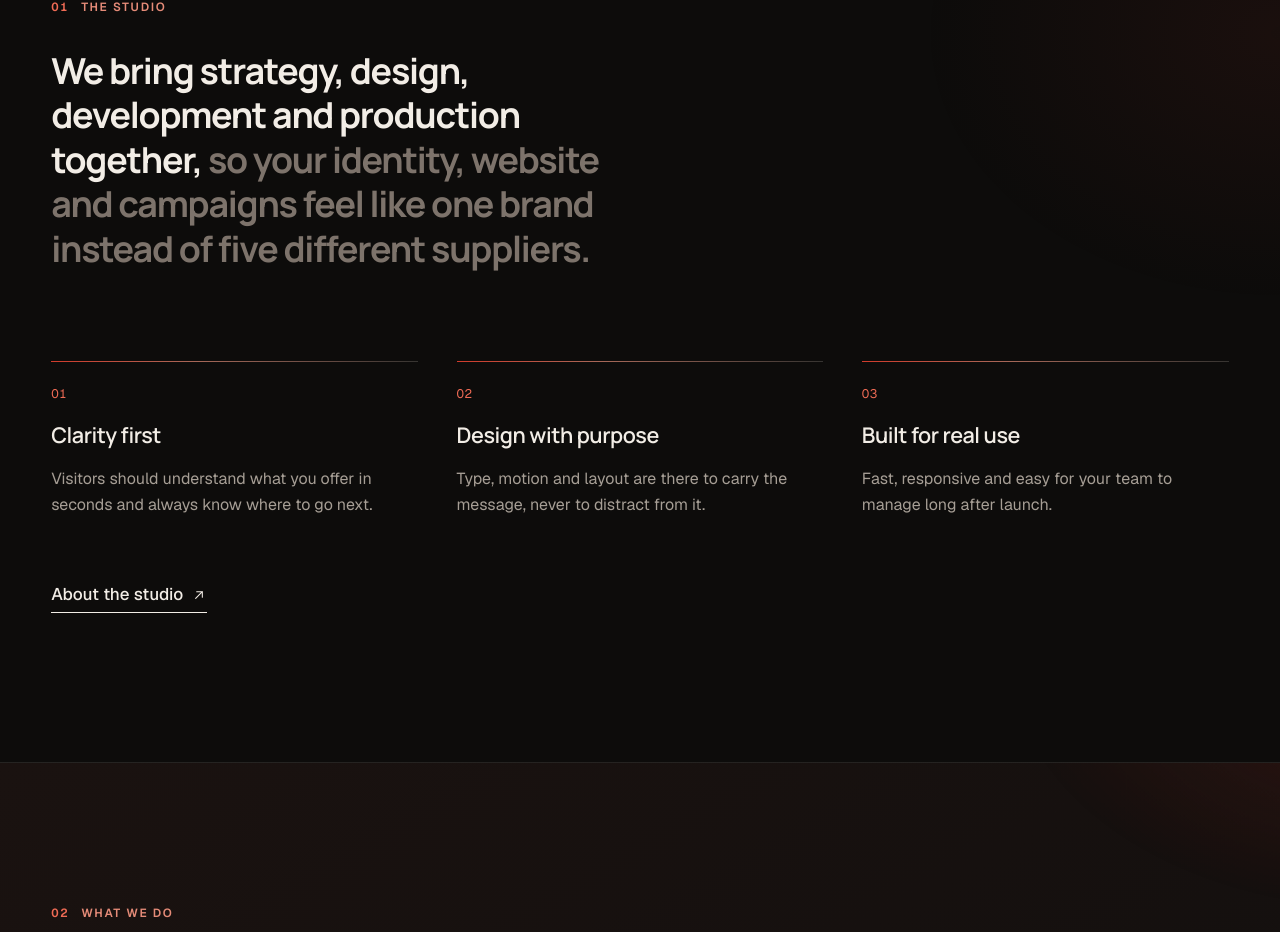
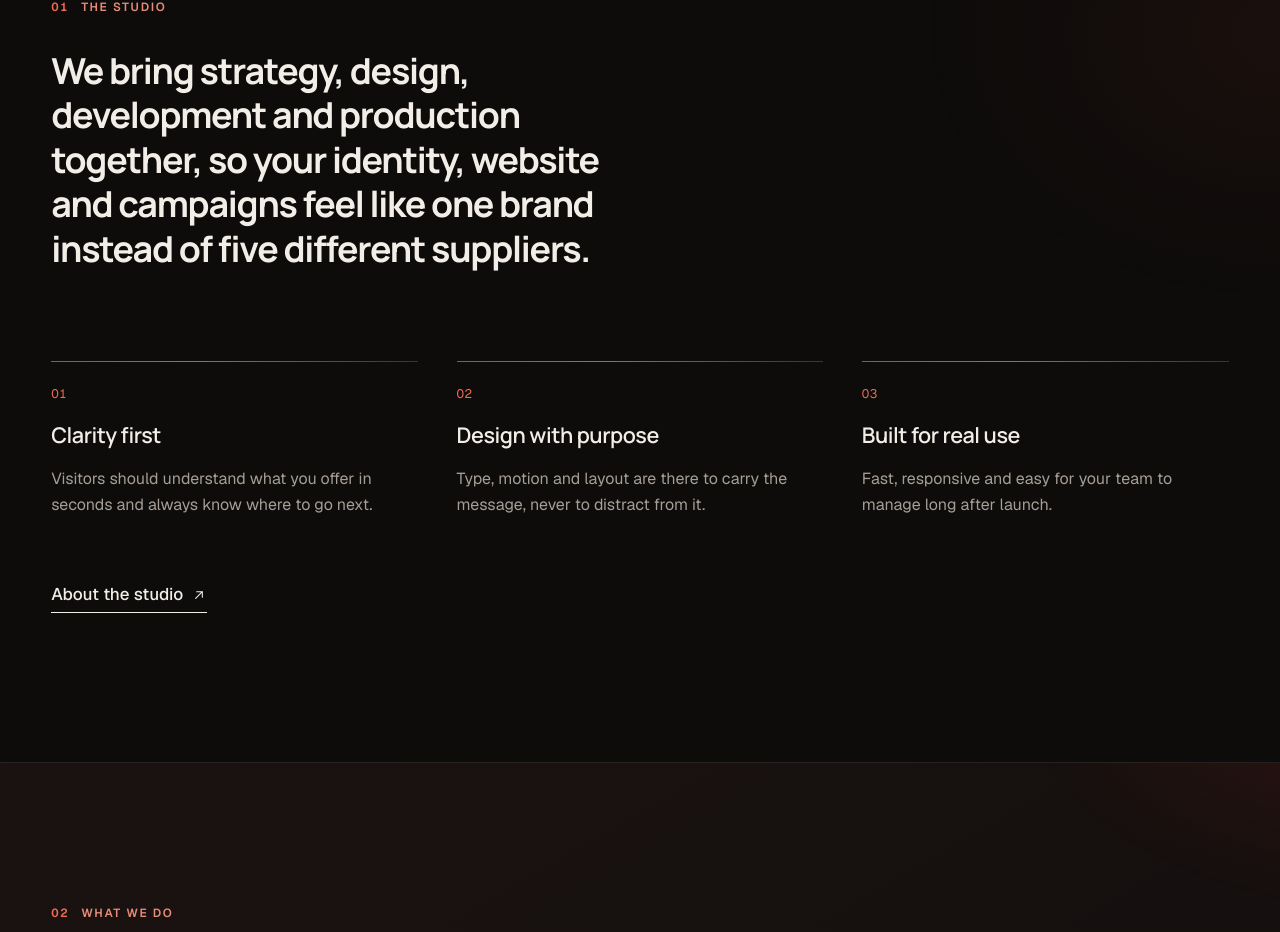
Before and after one commit to Shadow-134-code/digital, a Next.js app: page / in a window 1280 px wide. Shown: the part 1535-2467 px from the top of the page. Built offline with nearby package versions, Linux system fonts and the light colour scheme.

Commit message:
Add files via upload

```diff
--- a/app/globals.css
+++ b/app/globals.css
@@ -104,11 +104,10 @@ h1, h2, h3, h4, p, figure { margin: 0; }
 .page-title { font-size: clamp(2.4rem, 5vw, 4.8rem); line-height: 1.04; letter-spacing: -0.047em; }
 .section-title { font-size: clamp(2rem, 3.6vw, 3.25rem); line-height: 1.08; }
 .statement { font-size: clamp(1.55rem, 2.8vw, 2.55rem); line-height: 1.24; font-weight: 700; letter-spacing: -0.035em; max-width: 26ch; }
-.statement .muted { color: #7d736b; }
 
 em { font-style: normal; color: var(--muted); }
 /* The accent line of a heading: the HZ red, as a slow-moving gradient (from the original site). */
-:is(.display, .page-title, .section-title, .cta-title, .form-heading h2) em {
+:is(.display, .page-title, .section-title, .statement, .cta-title, .form-heading h2) em {
   color: var(--accent-text);
   background: var(--grad-text);
   background-size: 260% 100%;
```
